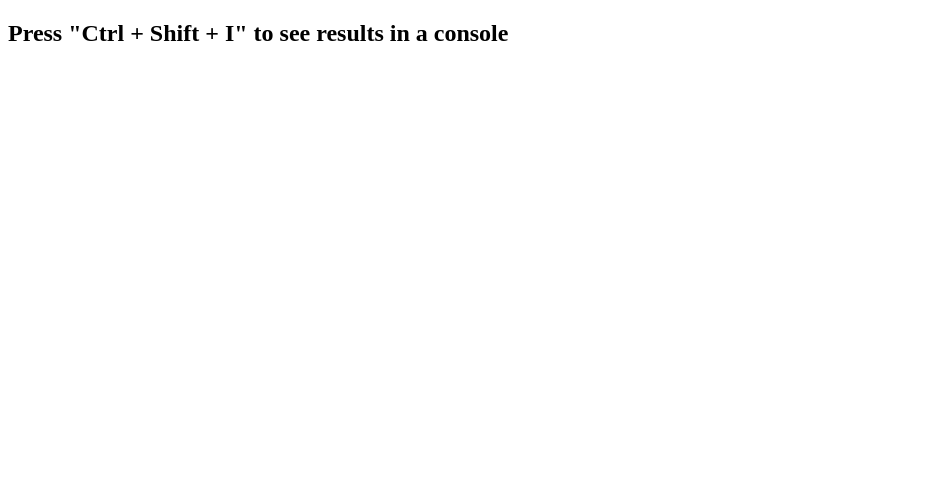
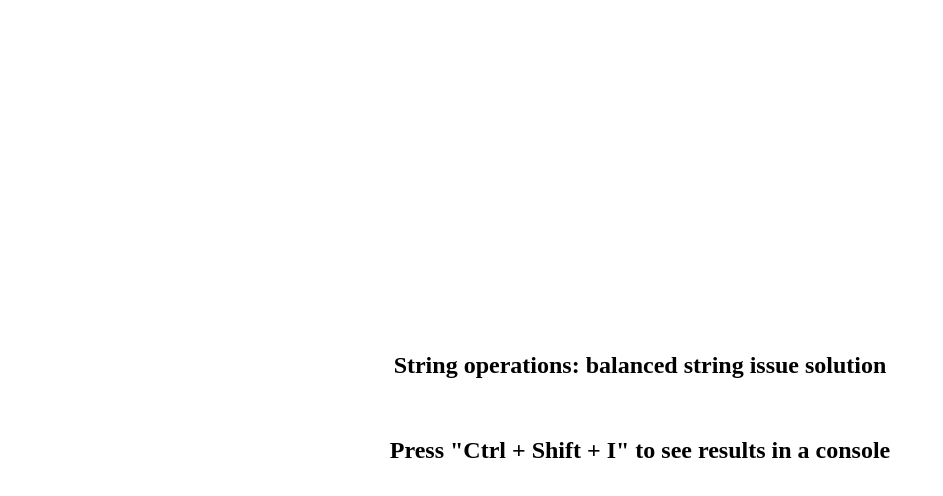
Before and after one commit to Robert-Bobrowicz/String_operations_Balanced_string, a website: page index.html in a window 1280 px wide. Shown: the whole page, without its empty margins (0-943 px from the left). Drawn offline with Linux system fonts and the light colour scheme.

Commit message:
strin operations: balanced string

```diff
--- a/index.html
+++ b/index.html
@@ -4,8 +4,11 @@
     <meta charset="UTF-8">
     <meta name="viewport" content="width=device-width, user-scalable=no, initial-scale=1.0, maximum-scale=1.0, minimum-scale=1.0">
     <title>String operations: balanced string</title>
+    <link rel="stylesheet" href="main.css">
 </head>
 <body>
+    <h2>String operations: balanced string issue solution</h2>
+    <br>
     <h2>Press "Ctrl + Shift + I" to see results in a console</h2>
     <script src="js/app.js"></script>
 </body>
--- /dev/null
+++ b/main.css
@@ -0,0 +1,7 @@
+body {
+    display: flex;
+    justify-content: center;
+    align-items: center;
+    flex-direction: column;
+    height: 100vh;
+}
```
